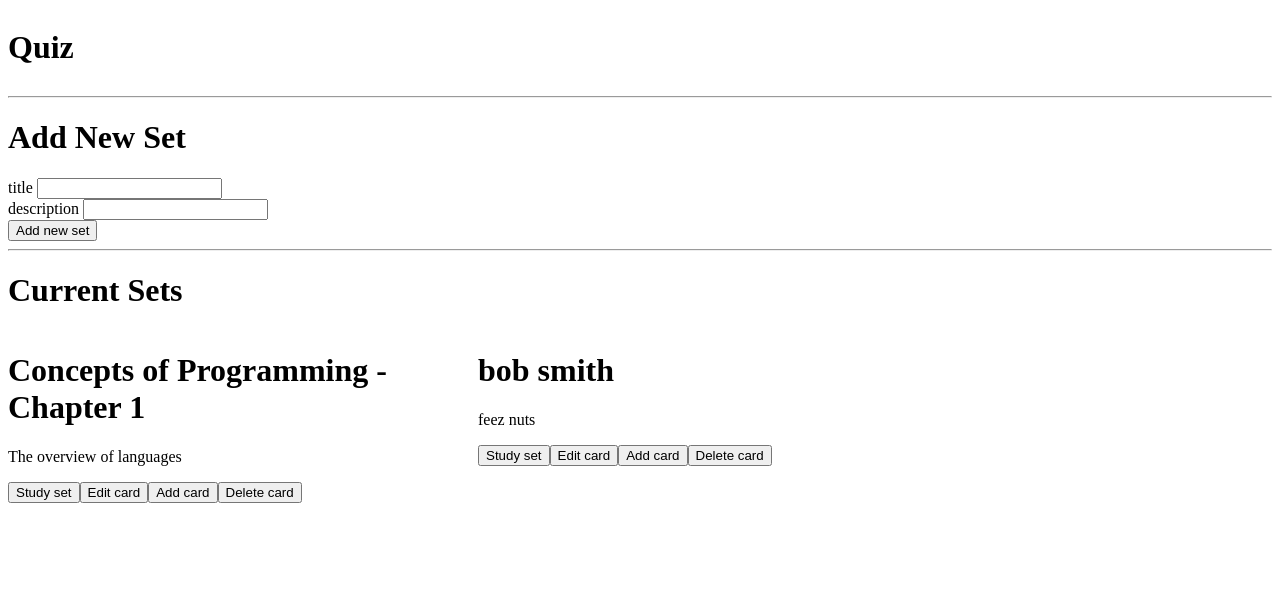
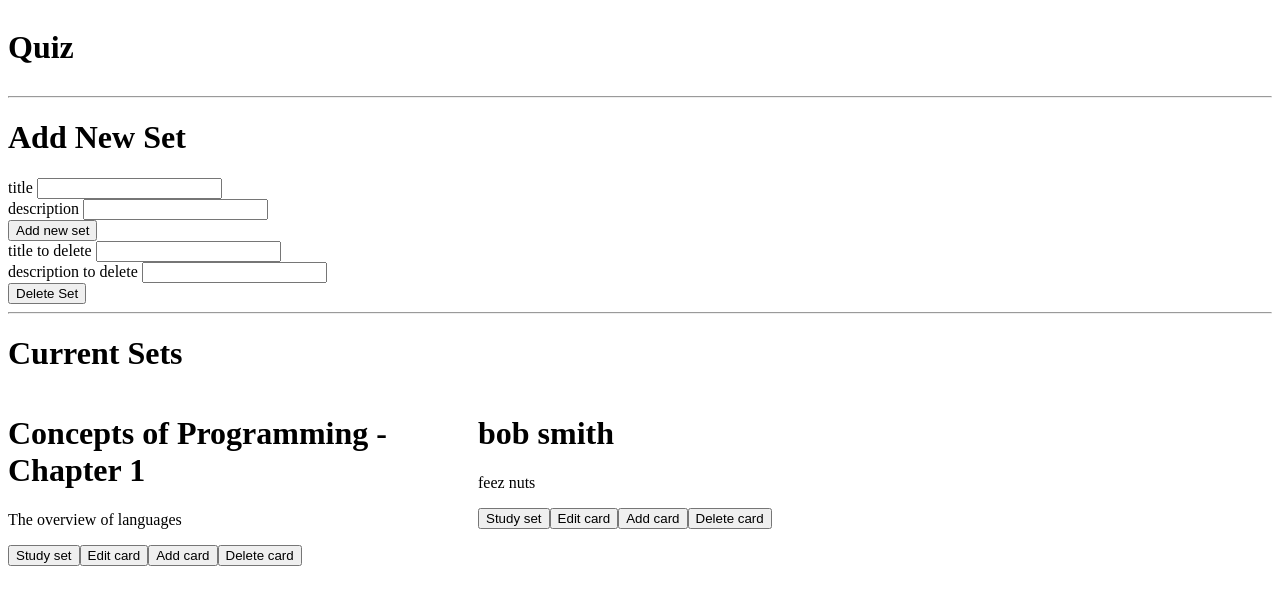
Before and after one commit to cs4080-javascript/quiz, a plain HTML site: page index.html in a window 1280 px wide. Drawn offline with Linux system fonts and the light colour scheme.

Commit message:
Added html elements for deleteSet

```diff
--- a/index.html
+++ b/index.html
@@ -29,6 +29,16 @@
           <input id="new-set-description" name="description" type="text">
         </div>
         <button id="addSetButton">Add new set</button>
+
+        <div>
+          <label>title to delete</label>
+          <input id="delete-set-title" name="title" type="text">
+        </div>
+        <div>
+          <label>description to delete</label>
+          <input id="delete-set-description" name="description" type="text">
+        </div>
+        <button id="deleteSetButton"> Delete Set  </button>
         <hr/>
         <div id="form-new-card"></div>
 
```
